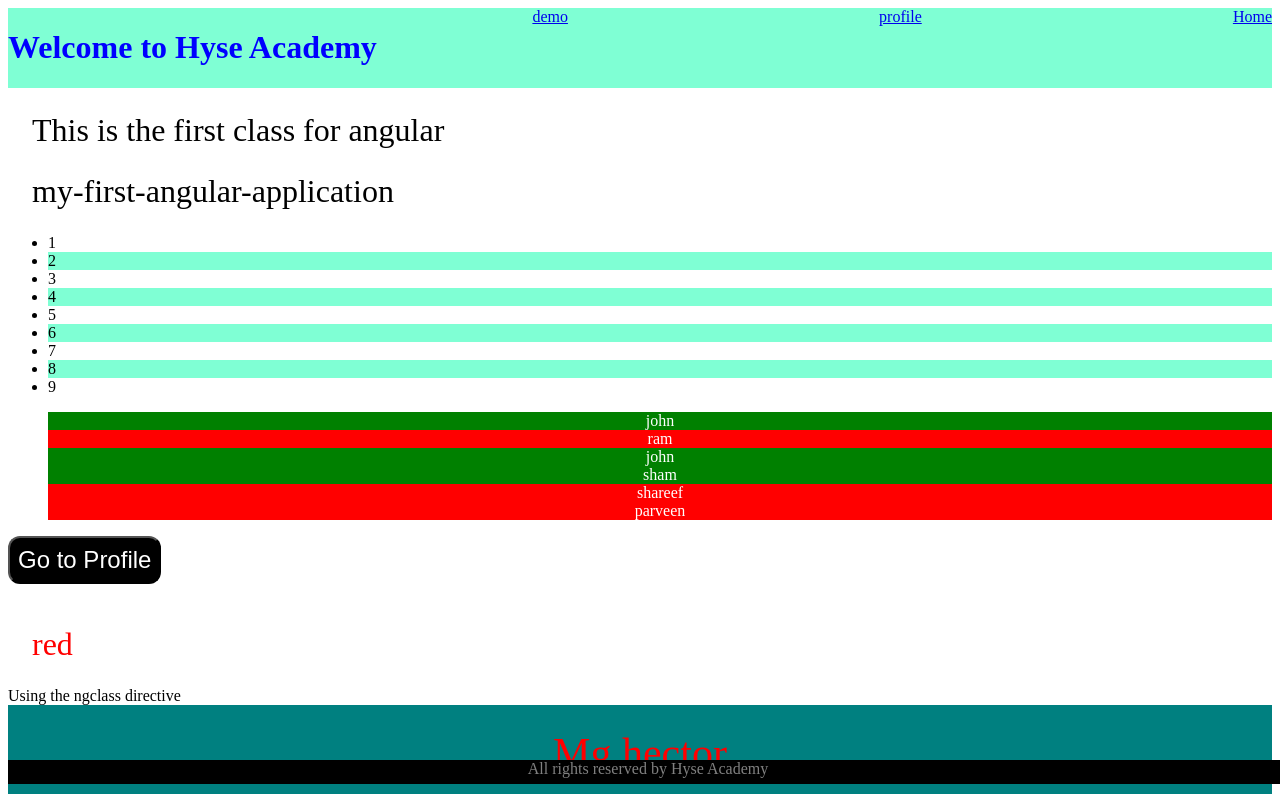
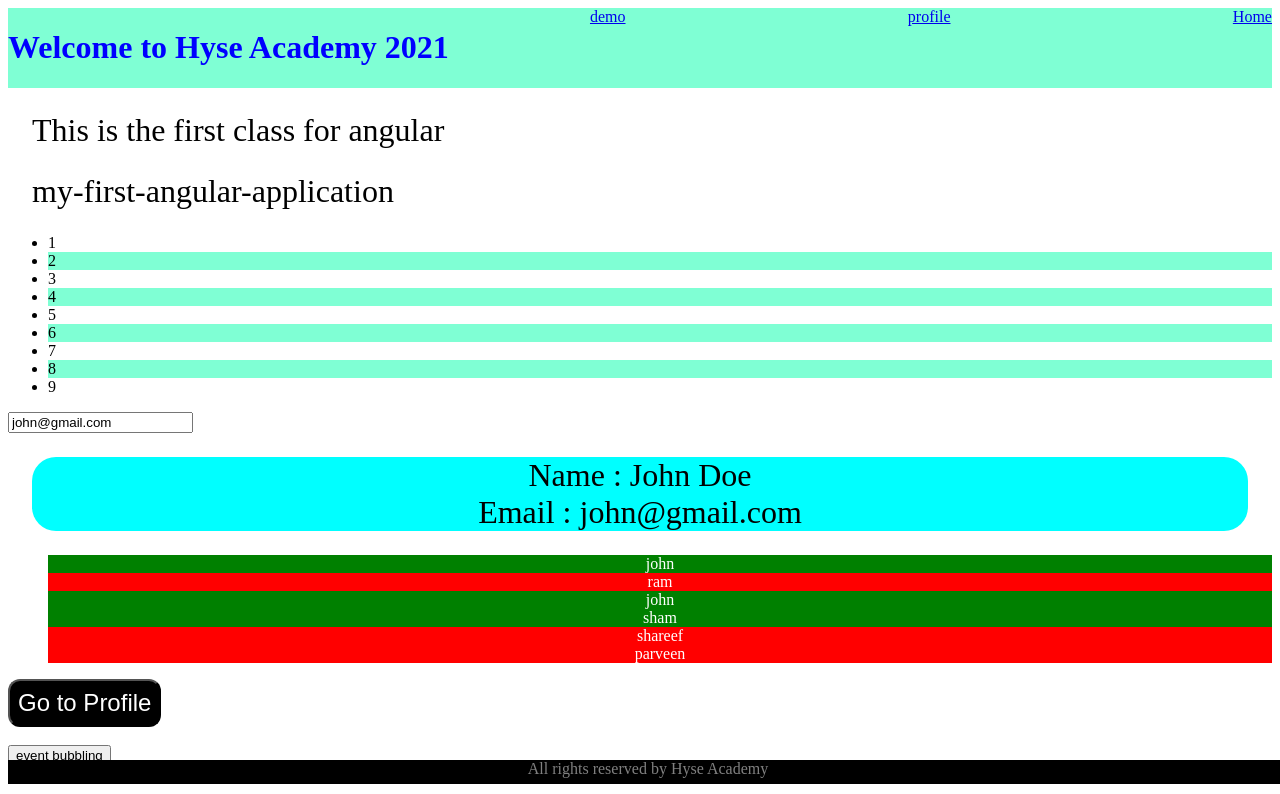
Before and after one commit to manjotsodhi1995/demo-angular-project, an Angular app: page / in a window 1280 px wide. Shown: the top 794 px of the page. Built offline with nearby package versions, Linux system fonts and the light colour scheme.

Commit message:
two way data binding

```diff
--- a/src/app/header/header.component.html
+++ b/src/app/header/header.component.html
@@ -1,5 +1,5 @@
 <div>
-  <h1>Welcome to Hyse Academy</h1>
+  <h1>Welcome to {{ heading }}</h1>
   <a [routerLink]="['/demo']">demo</a>
   <br />
   <a [routerLink]="['/profile']">profile</a>
--- a/src/app/header/header.component.ts
+++ b/src/app/header/header.component.ts
@@ -1,15 +1,13 @@
-import { Component, OnInit } from '@angular/core';
+import { Component, OnInit } from "@angular/core";
 
 @Component({
-  selector: 'app-header',
-  templateUrl: './header.component.html',
-  styleUrls: ['./header.component.css']
+  selector: "app-header",
+  templateUrl: "./header.component.html",
+  styleUrls: ["./header.component.css"]
 })
 export class HeaderComponent implements OnInit {
+  constructor() {}
 
-  constructor() { }
-
-  ngOnInit() {
-  }
-
+  ngOnInit() {}
+  heading = "Hyse Academy 2021";
 }
--- a/src/app/home/home.component.html
+++ b/src/app/home/home.component.html
@@ -11,6 +11,14 @@
   name: "john",
   status: "online"
 }, -->
+
+<input [value]="employee.email" type="text" />
+<p
+  style="background-color: aqua;color: black;text-align: center;border-radius: 24px;"
+>
+  Name : {{ employee.name }} <br />
+  Email : {{ employee.email }}
+</p>
 <ol>
   <li
     *ngFor="let a of user"
@@ -28,7 +36,11 @@
 </button>
 <br />
 <br />
-
+<div (click)="ondiv()">
+  <button (click)="onsave($event)">
+    event bubbling
+  </button>
+</div>
 <!-- <div>
   <p *ngFor="let item of array2">
     {{ item }}
--- a/src/app/home/home.component.ts
+++ b/src/app/home/home.component.ts
@@ -19,6 +19,10 @@ export class HomeComponent implements OnInit {
   color = "red";
   status1 = "Offline";
   status2 = "Online";
+  employee = {
+    name: "John Doe",
+    email: "john@gmail.com"
+  };
   user = [
     {
       name: "john",
@@ -71,4 +75,10 @@ export class HomeComponent implements OnInit {
   sample(status) {
     return status === "Online" ? "green" : "red";
   }
+  ondiv() {
+    console.log("div is called");
+  }
+  onsave(event) {
+    console.log("button is clicked", event);
+  }
 }
--- a/src/app/profile/profile.component.html
+++ b/src/app/profile/profile.component.html
@@ -1 +1,30 @@
 <p>this is the profile page !</p>
+
+<h2>Two way data binding</h2>
+<!-- Enter First Name
+<input [(ngModel)]="firstname" type="text" />
+<br />
+<br />
+Enter Last Name
+<input [(ngModel)]="lastname" type="text" />
+
+<p>
+  Firstname is <b>{{ firstname }}</b>
+  <br />
+  Lastname is <b>{{ lastname }}</b>
+</p> -->
+Enter first number
+<input [(ngModel)]="firstnumber" type="number" />
+<br />
+<br />
+Enter Last number
+<input [(ngModel)]="secondnumber" type="number" />
+Total = {{ firstnumber + secondnumber }}
+
+<br />
+<br />
+<input [formControl]="favColor" type="text" />
+<br />
+Fav Color is {{ favColor.value }}
+
+<button (click)="hello()">get the value</button>
--- a/src/app/profile/profile.component.ts
+++ b/src/app/profile/profile.component.ts
@@ -1,15 +1,21 @@
-import { Component, OnInit } from '@angular/core';
-
+import { Component, OnInit } from "@angular/core";
+import { FormControl } from "@angular/forms";
 @Component({
-  selector: 'app-profile',
-  templateUrl: './profile.component.html',
-  styleUrls: ['./profile.component.css']
+  selector: "app-profile",
+  templateUrl: "./profile.component.html",
+  styleUrls: ["./profile.component.css"]
 })
 export class ProfileComponent implements OnInit {
+  constructor() {}
 
-  constructor() { }
+  ngOnInit() {}
 
-  ngOnInit() {
+  secondnumber: Number = 4;
+  firstnumber: Number = 5;
+
+  favColor = new FormControl("blue");
+
+  hello() {
+    alert(this.favColor.value);
   }
-
 }
```
Also changed, not shown: src/app/app.module.ts (+12 -14 lines).
